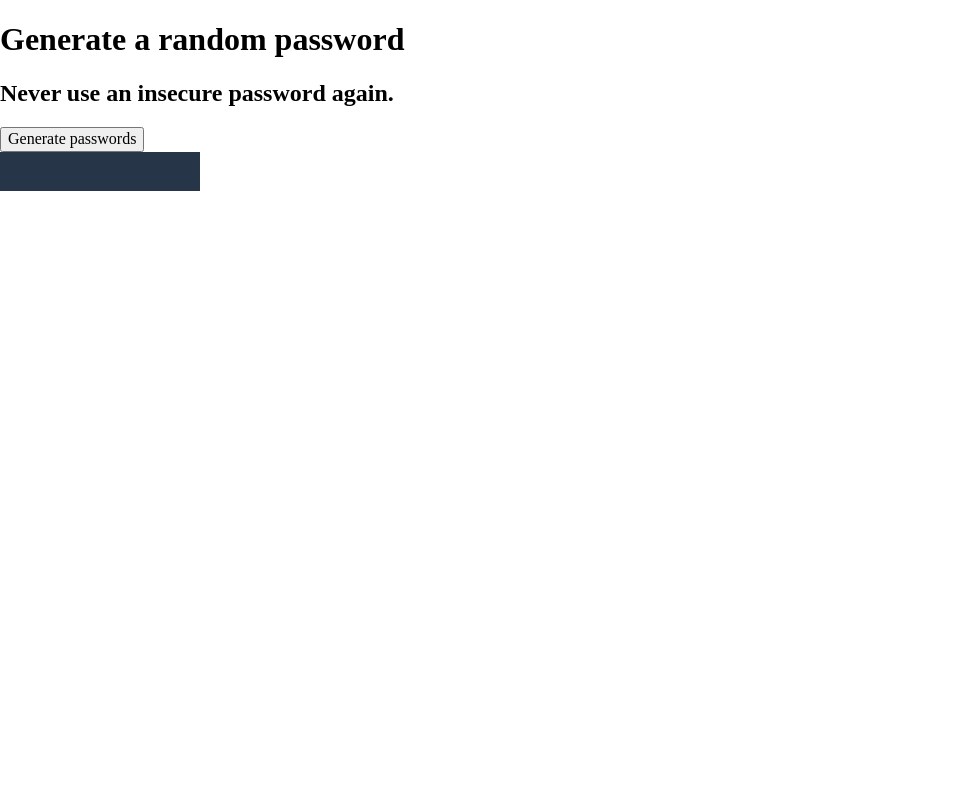
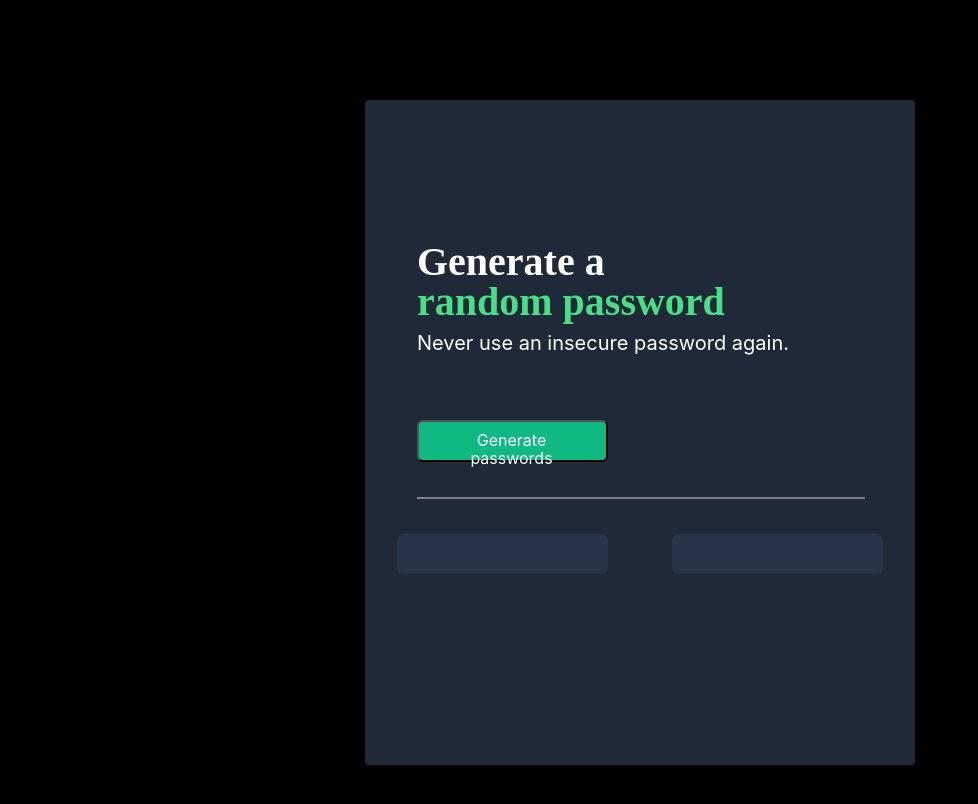
Before and after one commit to bsordyl/Password-Generator, a website built with Vite: page index.html in a window 1280 px wide. Shown: the whole page, without its empty margins (0-978 px from the left). Built offline with nearby package versions, Linux system fonts and the light colour scheme.

Commit message:
Added <p> elements inside .password-field

```diff
--- a/index.css
+++ b/index.css
@@ -1,14 +1,77 @@
+
 body {
     margin: 0;
+    background-color: black;
+    color:white;
 }
 
-.password-field{
-    width:100px;
-    height:39px;
-    background-color:#273549;
+.container{
+    background-color:#1F2937;
+    width:550px;
+    height:550px;
+    margin:100px auto;
+    padding-top:115px;
+    border-radius:4px;
 }
 
 .passwords{
     display:flex;
-    justify-content:space-batween;
+    margin-top:35px;
+    justify-content: space-around;
 }
+
+h1{
+    font-family: Karla;
+    font-size: 40px;
+    font-weight: 800;
+    line-height: 40px;
+    text-align: left;
+    width: 354px;
+    height: 80px;
+    margin-bottom:0px;
+    padding-left:52px;
+}
+
+span{
+    display:block;
+    color:#4ADF86;
+}
+
+h2{
+    font-family: Inter;
+    font-size: 20px;
+    font-weight: 400;
+    text-align: left;
+    Width: 372px;
+    Height: 28px;
+    margin-top:10px;
+    margin-bottom:60px;
+    padding-left:52px;
+}
+
+.password-field{
+    width:211px;
+    height:40px;
+    border-radius: 6px;
+    background-color: #273549;
+    color:#4ADF86;
+    text-align: center;
+}
+
+#button{
+    width:191px;
+    height:42px;
+    border-radius: 6px;
+    padding:9px 17px 9px 15px;
+    color:inherit;
+    background-color: #10B981;
+    font-weight:500px;
+    font-family:Inter;
+    margin-left:52px;
+}
+
+.divider{
+    border:1px solid grey;
+    margin:35px 0 0 52px;;
+    width:446px;
+}
--- a/index.html
+++ b/index.html
@@ -3,13 +3,15 @@
         <link rel="stylesheet" href="index.css">
     </head>
     <body>
-        <h1>Generate a <span>random password</span></h1>
-        <h2>Never use an insecure password again.</h2>
-        <button id="button">Generate passwords</button>
-        <br>
-        <div class="passwords">
-            <div class="password-field" id="password-1"></div>
-            <div class="password-field" id="password-2"></div>
+        <div class="container">
+                <h1>Generate a <span>random password</span></h1>
+                <h2>Never use an insecure password again.</h2>
+                <button id="button">Generate passwords</button>
+                <div class="divider"></div>
+                <div class="passwords">
+                    <div class="password-field"><p id="password-1"></p></div>
+                    <div class="password-field"><p id="password-2"></p></div>
+                </div>
         </div>
         <script src="index.js"></script>
     </body>
```
